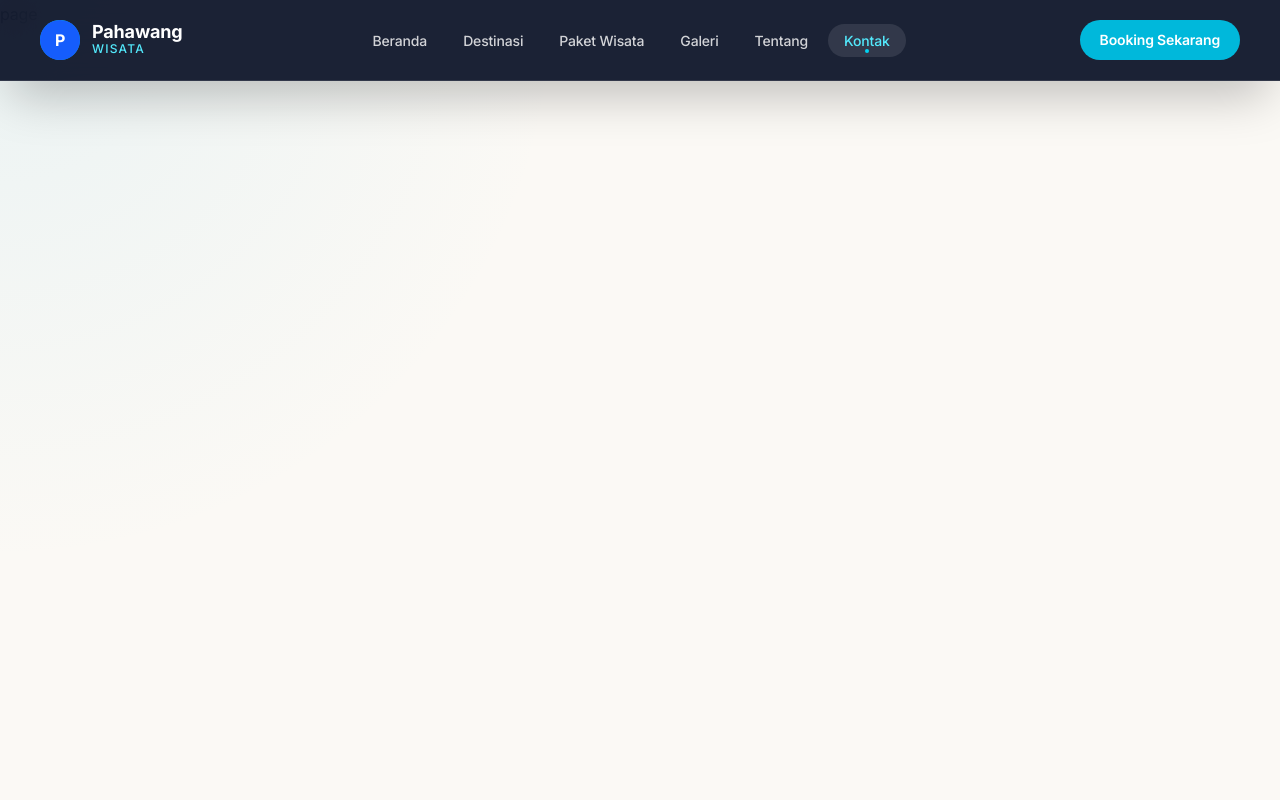
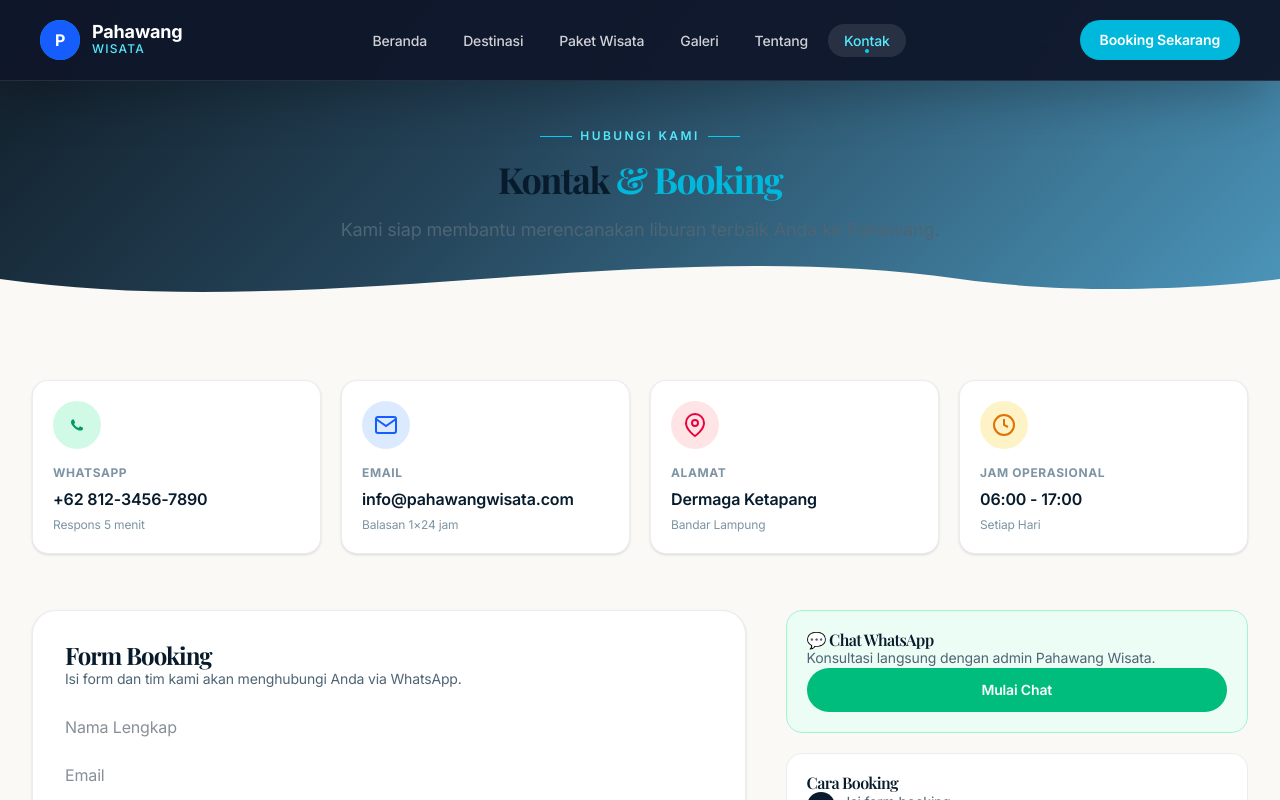
Before and after one commit to reyhansuryapratama/TA-WEB-24A-OCTUPLE, a Next.js app: page /kontak in a window 1280 px wide. Shown: the top 800 px of the page. Built offline with nearby package versions, Linux system fonts and the light colour scheme.

Commit message:
reyhan: menambahakan dokumentasi reyhan

```diff
--- a/app/kontak/page.tsx
+++ b/app/kontak/page.tsx
@@ -1,7 +1,331 @@
-import React from 'react'
+import type { Metadata } from "next";
 
-export default function page() {
+import BookingForm from "@/components/forms/BookingForms";
+
+import {
+  SectionHeader,
+} from "@/components/ui/Badge";
+
+// ============================================================
+// METADATA
+// ============================================================
+
+export const metadata: Metadata =
+{
+  title:
+    "Kontak & Booking — Pahawang Wisata",
+
+  description:
+    "Hubungi Pahawang Wisata untuk booking paket wisata dan informasi lainnya.",
+};
+
+// ============================================================
+// CONTACT INFO
+// ============================================================
+
+const contactInfo = [
+  {
+    label: "WhatsApp",
+
+    value:
+      "+62 812-3456-7890",
+
+    href:
+      "https://wa.me/6281234567890",
+
+    sublabel:
+      "Respons 5 menit",
+
+    color:
+      "bg-emerald-100 text-emerald-600",
+
+    icon: (
+      <svg
+        xmlns="http://www.w3.org/2000/svg"
+        width="24"
+        height="24"
+        viewBox="0 0 24 24"
+        fill="currentColor"
+      >
+        <path d="M17.472 14.382c-.297-.149-1.758-.867-2.03-.967-.273-.099-.471-.148-.67.15-.197.297-.767.966-.94 1.164-.173.199-.347.223-.644.075-.297-.15-1.255-.463-2.39-1.475-.883-.788-1.48-1.761-1.653-2.059-.173-.297-.018-.458.13-.606.134-.133.298-.347.446-.52.149-.174.198-.298.298-.497.099-.198.05-.371-.025-.52-.075-.149-.669-1.612-.916-2.207-.242-.579-.487-.5-.669-.51-.173-.008-.371-.01-.57-.01-.198 0-.52.074-.792.372-.272.297-1.04 1.016-1.04 2.479 0 1.462 1.065 2.875 1.213 3.074.149.198 2.096 3.2 5.077 4.487.709.306 1.262.489 1.694.625.712.227 1.36.195 1.871.118.571-.085 1.758-.719 2.006-1.413.248-.694.248-1.289.173-1.413-.074-.124-.272-.198-.57-.347" />
+      </svg>
+    ),
+  },
+
+  {
+    label: "Email",
+
+    value:
+      "info@pahawangwisata.com",
+
+    href:
+      "mailto:info@pahawangwisata.com",
+
+    sublabel:
+      "Balasan 1×24 jam",
+
+    color:
+      "bg-blue-100 text-blue-600",
+
+    icon: (
+      <svg
+        xmlns="http://www.w3.org/2000/svg"
+        width="24"
+        height="24"
+        viewBox="0 0 24 24"
+        fill="none"
+        stroke="currentColor"
+        strokeWidth="2"
+      >
+        <path d="M4 4h16c1.1 0 2 .9 2 2v12c0 1.1-.9 2-2 2H4c-1.1 0-2-.9-2-2V6c0-1.1.9-2 2-2z" />
+
+        <polyline points="22,6 12,13 2,6" />
+      </svg>
+    ),
+  },
+
+  {
+    label: "Alamat",
+
+    value:
+      "Dermaga Ketapang",
+
+    href:
+      "https://maps.google.com",
+
+    sublabel:
+      "Bandar Lampung",
+
+    color:
+      "bg-rose-100 text-rose-600",
+
+    icon: (
+      <svg
+        xmlns="http://www.w3.org/2000/svg"
+        width="24"
+        height="24"
+        viewBox="0 0 24 24"
+        fill="none"
+        stroke="currentColor"
+        strokeWidth="2"
+      >
+        <path d="M21 10c0 7-9 13-9 13S3 17 3 10a9 9 0 0118 0z" />
+
+        <circle
+          cx="12"
+          cy="10"
+          r="3"
+        />
+      </svg>
+    ),
+  },
+
+  {
+    label:
+      "Jam Operasional",
+
+    value:
+      "06:00 - 17:00",
+
+    href: "#",
+
+    sublabel:
+      "Setiap Hari",
+
+    color:
+      "bg-amber-100 text-amber-600",
+
+    icon: (
+      <svg
+        xmlns="http://www.w3.org/2000/svg"
+        width="24"
+        height="24"
+        viewBox="0 0 24 24"
+        fill="none"
+        stroke="currentColor"
+        strokeWidth="2"
+      >
+        <circle
+          cx="12"
+          cy="12"
+          r="10"
+        />
+
+        <polyline points="12 6 12 12 16 14" />
+      </svg>
+    ),
+  },
+] as const;
+
+// ============================================================
+// PAGE
+// ============================================================
+
+export default function KontakPage() {
   return (
-    <div>page</div>
-  )
+    <div className="min-h-screen bg-[var(--bg-primary)]">
+      {/* HERO */}
+      <section className="bg-ocean-gradient text-white pt-32 pb-20 relative overflow-hidden">
+        <div className="max-w-7xl mx-auto px-4 sm:px-6 lg:px-8 text-center">
+          <SectionHeader
+            eyebrow="Hubungi Kami"
+            title="Kontak"
+            titleHighlight="& Booking"
+            description="Kami siap membantu merencanakan liburan terbaik Anda ke Pahawang."
+            dark
+          />
+        </div>
+
+        {/* WAVE */}
+        <div className="wave-bottom">
+          <svg
+            viewBox="0 0 1440 60"
+            preserveAspectRatio="none"
+            xmlns="http://www.w3.org/2000/svg"
+          >
+            <path
+              d="M0,30 C360,60 720,0 1080,30 C1260,45 1440,30 1440,30 L1440,60 L0,60 Z"
+              fill="var(--bg-primary)"
+            />
+          </svg>
+        </div>
+      </section>
+
+      {/* CONTENT */}
+      <section className="py-14">
+        <div className="max-w-7xl mx-auto px-4 sm:px-6 lg:px-8">
+          {/* CONTACT CARDS */}
+          <div className="grid grid-cols-1 sm:grid-cols-2 lg:grid-cols-4 gap-5 mb-14">
+            {contactInfo.map(
+              (info) => (
+                <a
+                  key={
+                    info.label
+                  }
+                  href={
+                    info.href
+                  }
+                  target={
+                    info.href.startsWith(
+                      "http"
+                    )
+                      ? "_blank"
+                      : undefined
+                  }
+                  rel="noopener noreferrer"
+                  className="bg-white rounded-2xl p-5 border border-[var(--border)] shadow-sm hover:shadow-md transition-all"
+                >
+                  <div
+                    className={`w-12 h-12 rounded-xl flex items-center justify-center mb-4 ${info.color}`}
+                  >
+                    {
+                      info.icon
+                    }
+                  </div>
+
+                  <div className="text-xs uppercase tracking-wider text-[var(--text-muted)] font-bold mb-1">
+                    {
+                      info.label
+                    }
+                  </div>
+
+                  <div className="font-semibold text-[var(--ocean-deep)]">
+                    {
+                      info.value
+                    }
+                  </div>
+
+                  <div className="text-xs text-[var(--text-muted)] mt-1">
+                    {
+                      info.sublabel
+                    }
+                  </div>
+                </a>
+              )
+            )}
+          </div>
+
+          {/* MAIN */}
+          <div className="grid grid-cols-1 lg:grid-cols-5 gap-10">
+            {/* FORM */}
+            <div className="lg:col-span-3">
+              <div className="bg-white rounded-3xl p-6 sm:p-8 border border-[var(--border)] shadow-sm">
+                <div className="mb-6">
+                  <h2 className="font-display text-2xl font-bold text-[var(--ocean-deep)] mb-2">
+                    Form Booking
+                  </h2>
+
+                  <p className="text-sm text-[var(--text-secondary)]">
+                    Isi form dan tim kami akan menghubungi Anda via WhatsApp.
+                  </p>
+                </div>
+
+                <BookingForm />
+              </div>
+            </div>
+
+            {/* SIDEBAR */}
+            <div className="lg:col-span-2 space-y-5">
+              {/* CTA */}
+              <div className="bg-emerald-50 border border-emerald-200 rounded-2xl p-5">
+                <h3 className="font-semibold text-emerald-800 mb-2">
+                  💬 Chat WhatsApp
+                </h3>
+
+                <p className="text-sm text-emerald-700 mb-4">
+                  Konsultasi langsung dengan admin Pahawang Wisata.
+                </p>
+
+                <a
+                  href="https://wa.me/6281234567890"
+                  target="_blank"
+                  rel="noopener noreferrer"
+                  className="flex items-center justify-center rounded-xl bg-emerald-500 hover:bg-emerald-600 text-white py-3 font-semibold text-sm transition-colors"
+                >
+                  Mulai Chat
+                </a>
+              </div>
+
+              {/* STEP */}
+              <div className="bg-white rounded-2xl border border-[var(--border)] p-5">
+                <h3 className="font-semibold text-[var(--ocean-deep)] mb-4">
+                  Cara Booking
+                </h3>
+
+                <div className="space-y-4">
+                  {[
+                    "Isi form booking",
+                    "Konfirmasi tanggal",
+                    "Transfer DP",
+                    "Terima e-ticket",
+                    "Berangkat wisata",
+                  ].map(
+                    (
+                      text,
+                      index
+                    ) => (
+                      <div
+                        key={
+                          text
+                        }
+                        className="flex gap-3"
+                      >
+                        <div className="w-7 h-7 rounded-full bg-[var(--ocean-deep)] text-white text-xs flex items-center justify-center shrink-0">
+                          {index + 1}
+                        </div>
+
+                        <p className="text-sm text-[var(--text-secondary)]">
+                          {text}
+                        </p>
+                      </div>
+                    )
+                  )}
+                </div>
+              </div>
+            </div>
+          </div>
+        </div>
+      </section>
+    </div>
+  );
 }
--- a/app/paket/page.tsx
+++ b/app/paket/page.tsx
@@ -1,10 +1,4 @@
-import React from 'react'
 
-export default function page() {
-  return (
-    <div>page</div>
-  )
-}
 import type { Metadata } from "next";
 
 import { paketData } from "@/lib/data/paket";
```
Also changed, not shown: 1 other file (tests, documents, lock files or other folders).
